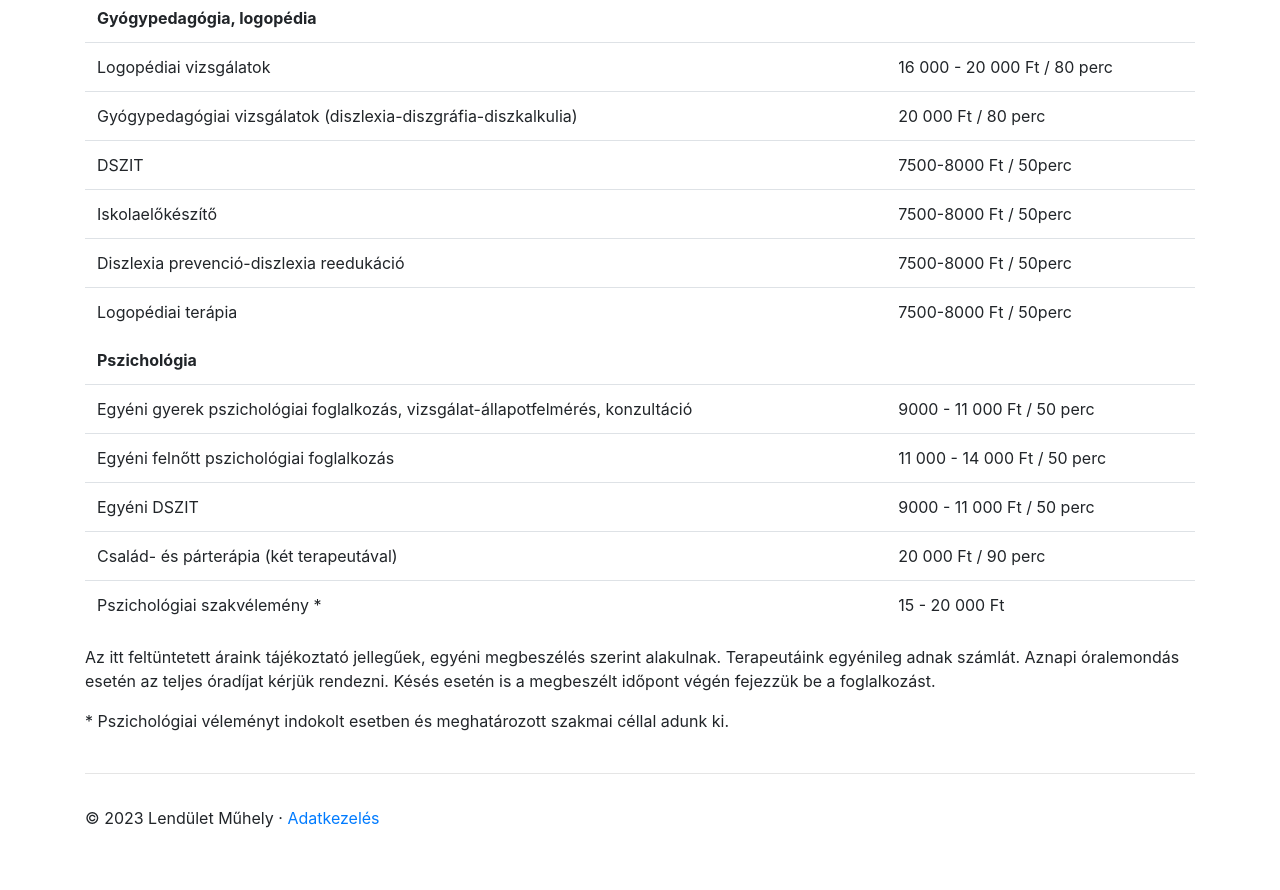
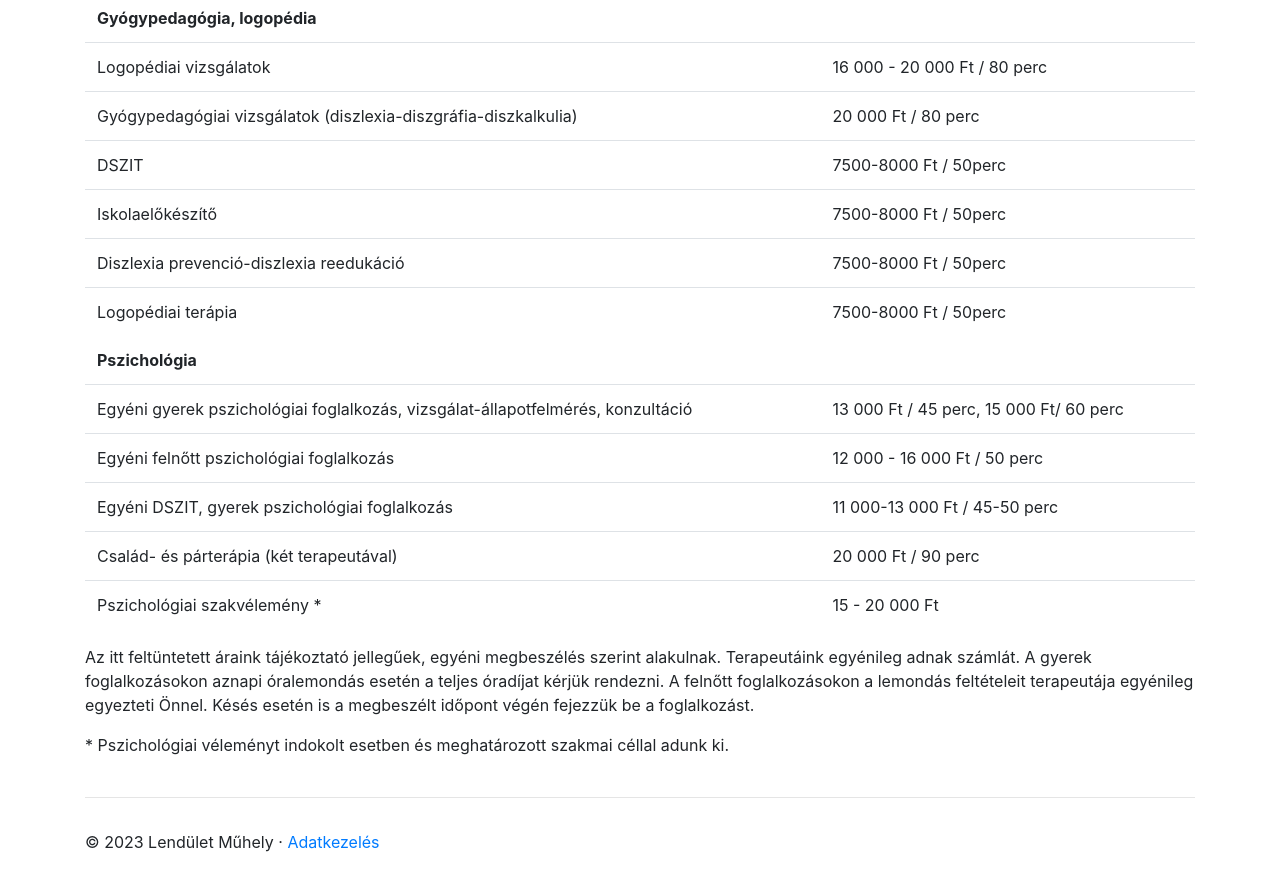
Before and after one commit to zoltan-langsfeld/lendulet-muhely, a website: page src/prices.html in a window 1280 px wide. Shown: the part 166-1056 px from the top of the page. Drawn offline with nearby package versions, Linux system fonts and the light colour scheme; files that its build step writes are made by us from their sources.

Commit message:
Updates prices

```diff
--- a/src/prices.html
+++ b/src/prices.html
@@ -52,15 +52,15 @@
                 <tr>
                     <td>Egyéni gyerek pszichológiai foglalkozás, vizsgálat-állapotfelmérés, konzultáció
                     </td>
-                    <td>9000 - 11 000 Ft / 50 perc</td>
+                    <td>13 000 Ft / 45 perc, 15 000 Ft/ 60 perc</td>
                 </tr>
                 <tr>
                     <td>Egyéni felnőtt pszichológiai foglalkozás</td>
-                    <td>11 000 - 14 000 Ft / 50 perc</td>
+                    <td>12 000 - 16 000 Ft / 50 perc</td>
                 </tr>
                 <tr>
-                    <td>Egyéni DSZIT</td>
-                    <td>9000 - 11 000 Ft / 50 perc</td>
+                    <td>Egyéni DSZIT, gyerek pszichológiai foglalkozás</td>
+                    <td>11 000-13 000 Ft / 45-50 perc</td>
                 </tr>
                 <tr>
                     <td>Család- és párterápia (két terapeutával)</td>
@@ -72,10 +72,10 @@
                 </tr>
             </table>
         </div>
-        <p>Az itt feltüntetett áraink tájékoztató jellegűek, egyéni megbeszélés szerint alakulnak.
-            Terapeutáink egyénileg adnak számlát. Aznapi óralemondás esetén az teljes óradíjat
-            kérjük rendezni. Késés esetén is a megbeszélt időpont végén fejezzük be a
-            foglalkozást.
+        <p>Az itt feltüntetett áraink tájékoztató jellegűek, egyéni megbeszélés szerint alakulnak. Terapeutáink
+            egyénileg adnak számlát. A gyerek foglalkozásokon aznapi óralemondás esetén a teljes óradíjat kérjük rendezni.
+            A felnőtt foglalkozásokon a lemondás feltételeit terapeutája egyénileg egyezteti Önnel. Késés esetén is a
+            megbeszélt időpont végén fejezzük be a foglalkozást.
         </p>
         <p>* Pszichológiai véleményt indokolt esetben és meghatározott szakmai céllal adunk ki.</p>
         <div id="footer"></div>
```
